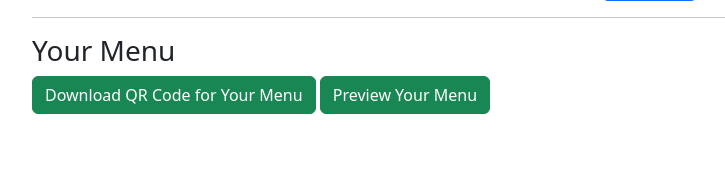
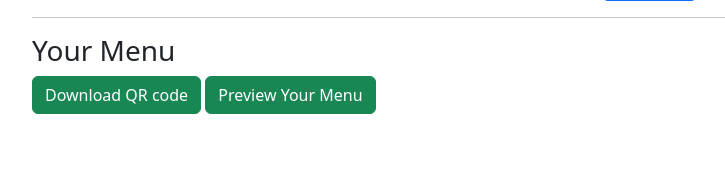
Before and after one commit to AgHamza/QResto, a Flask app: page /dashboard in a window 1280 px wide. Shown: the part 477-653 px from the top of the page, without its empty margins (50-775 px from the left). Run offline with Flask 3, Linux system fonts and the light colour scheme; the visitor is signed in with stand-in values (Sample User, id 1); data that the repository does not hold is empty.

Commit message:
style edit

```diff
--- a/app/static/css/style.css
+++ b/app/static/css/style.css
@@ -6,4 +6,8 @@ body {
     font-weight: bold;
   }
 
+  button {
+    padding-top: 7px;
+  }
+
   /* Add any additional custom styling as needed */
--- a/app/templates/base.html
+++ b/app/templates/base.html
@@ -3,9 +3,10 @@
 <head>
   <meta charset="utf-8">
   <title>{% block title %}QResto{% endblock %}</title>
-  <link rel="stylesheet" href="{{ url_for('static', filename='css/style.css') }}">
+
   <!-- Bootstrap CSS CDN -->
   <link rel="stylesheet" href="https://cdn.jsdelivr.net/npm/bootstrap@5.3.3/dist/css/bootstrap.min.css">
+  <link rel="stylesheet" href="{{ url_for('static', filename='css/style.css') }}">
   {% block head %}{% endblock %}
 </head>
 <body>
--- a/app/templates/dashboard.html
+++ b/app/templates/dashboard.html
@@ -13,9 +13,9 @@
           {{ category_form.name(class="form-control") }}
         </div>
         <div class="form-group">
-          <a type="submit" name="add_category" class="btn btn-primary">
+          <button type="submit" name="add_category" class="btn btn-primary">
             {{ category_form.submit.label.text }}
-          </a>
+          </button>
         </div>
       </form>
     </div>
@@ -45,9 +45,9 @@
           {{ item_form.price(class="form-control") }}
         </div>
         <div class="form-group">
-          <a type="submit" name="add_item" class="btn btn-primary">
+          <button type="submit" name="add_item" class="btn btn-primary">
             {{ item_form.submit.label.text }}
-          </a>
+          </button>
         </div>
       </form>
     </div>
@@ -68,7 +68,7 @@
     </ul>
   {% endfor %}
   <a href="{{ url_for('main.download_qr') }}" class="btn btn-success">
-    Download QR Code for Your Menu
+    Download QR code
   </a>
   <a href="{{ url_for('main.menu', username=current_user.username, _external=True) }}" class="btn btn-success">
     Preview Your Menu
```
